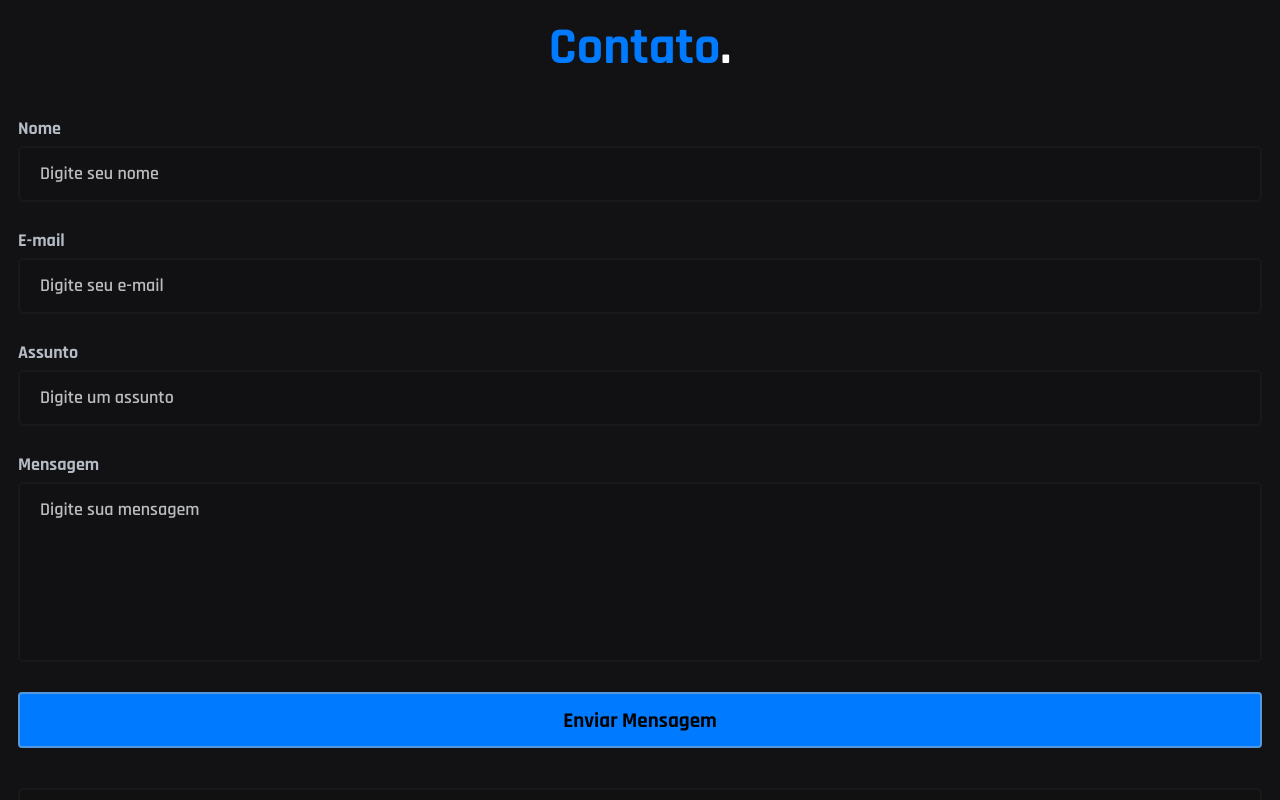
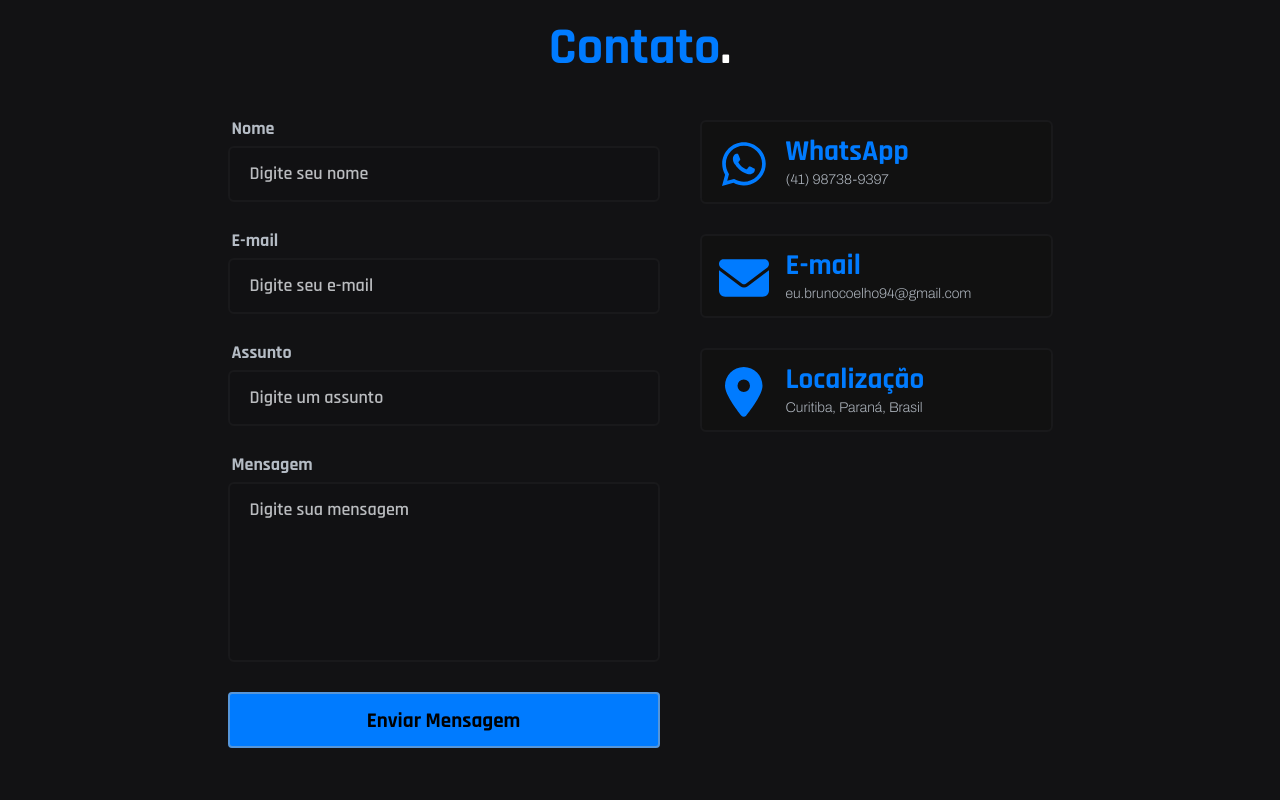
Before and after one commit to eubrunocoelho/portfolio, a Vue app: page / in a window 1280 px wide. Shown: the part 3560-4360 px from the top of the page. Built offline with nearby package versions, Linux system fonts and the light colour scheme; a web font is replaced by a local one.

Commit message:
style: apply breakpoints

```diff
--- a/src/components/Contact/_contact.scss
+++ b/src/components/Contact/_contact.scss
@@ -13,8 +13,9 @@
     width: 100%;
 
     .wrapper {
-        display: grid;
-        grid-template-columns: 1fr;
+        display: flex;
+        flex-direction: column;
+        min-width: 0;
         row-gap: 40px;
         width: 100%;
 
@@ -22,6 +23,7 @@
             display: flex;
             flex-direction: column;
             row-gap: 30px;
+            width: 100%;
 
             .form-group {
                 display: flex;
@@ -32,7 +34,7 @@
                     font-family: var(--font-rajdhani);
                     font-size: 18px;
                     font-weight: 700;
-                    margin: 0 0 8px 0;
+                    margin: 0 0 8px 4px;
                 }
 
                 input[type="text"] {
@@ -77,9 +79,7 @@
         }
 
         .info {
-            align-items: center;
-            display: flex;
-            flex-direction: column;
+            display: grid;
             row-gap: 30px;
             width: 100%;
 
@@ -132,3 +132,124 @@
         }
     }
 }
+
+@media screen and (min-width: 360px) {
+    .contact {
+        .wrapper {
+            .info {
+                justify-content: center;
+
+                .info-card {
+                    height: 84px;
+                    max-width: 332px;
+                }
+
+                .icon-box {
+                    height: 84px;
+                    width: 84px;
+
+                    &--icon {
+                        font-size: 50px;
+                    }
+                }
+
+                .about {
+                    padding: 0 14px 0 0;
+
+                    .title {
+                        font-size: 29px;
+                    }
+                }
+            }
+        }
+    }
+}
+
+@media screen and (min-width: 630px) {
+    .contact {
+        .wrapper {
+            .info {
+                gap: 30px;
+                grid-template-columns: 1fr 1fr;
+
+                .info-card {
+                    height: 74px;
+                    max-width: 100%;
+                }
+
+                .icon-box {
+                    height: 74px;
+                    width: 74px;
+
+                    &--icon {
+                        font-size: 44px;
+                    }
+                }
+
+                .about {
+                    .title {
+                        font-size: 26px;
+                    }
+                }
+            }
+        }
+    }
+}
+
+@media screen and (min-width: 680px) {
+    .contact {
+        .wrapper {
+            .info {
+                .info-card {
+                    height: 84px;
+                }
+
+                .icon-box {
+                    height: 84px;
+                    width: 84px;
+
+                    &--icon {
+                        font-size: 50px;
+                    }
+                }
+
+                .about {
+                    padding: 0 14px 0 0;
+
+                    .title {
+                        font-size: 29px;
+                    }
+                }
+            }
+        }
+    }
+}
+
+@media screen and (min-width: 800px) {
+    .contact {
+        .wrapper {
+            column-gap: 20px;
+            flex-direction: row;
+
+            form {
+                width: 432px;
+            }
+
+            .info {
+                flex: 1;
+                display: flex;
+                flex-direction: column;
+                justify-content: start;
+            }
+        }
+    }
+}
+
+@media screen and (min-width: 920px) {
+    .contact {
+        .wrapper {
+            column-gap: 40px;
+            max-width: 825px;
+        }
+    }
+}
```
